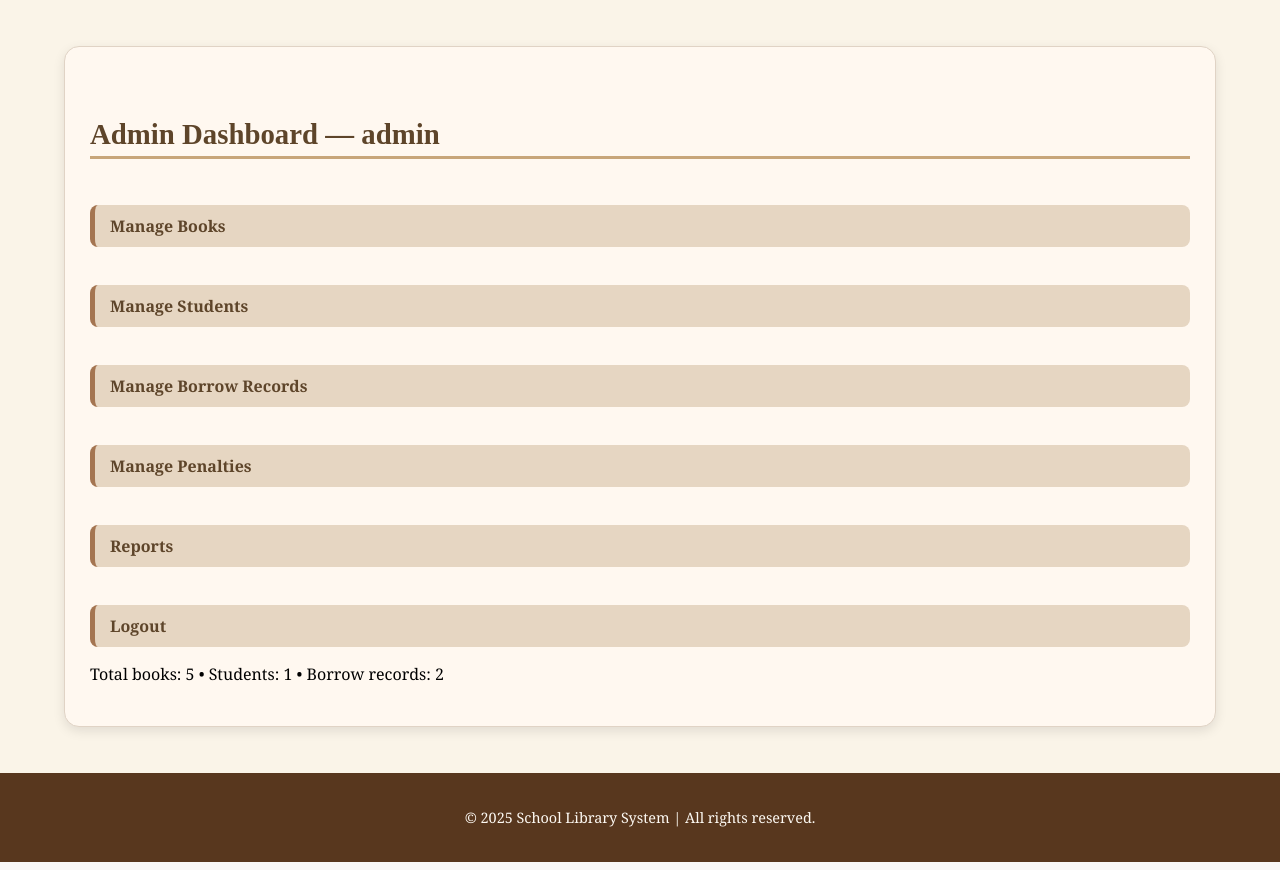
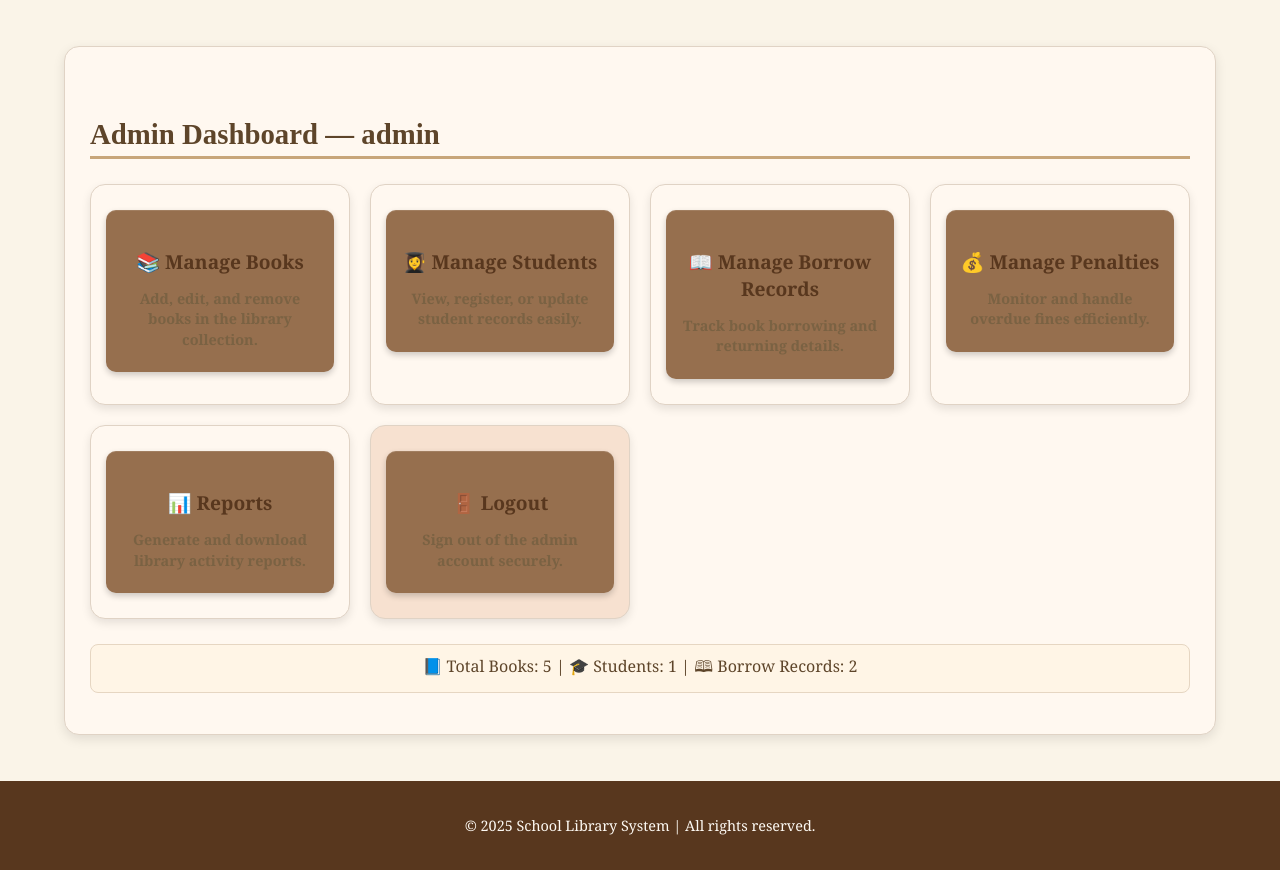
Before and after one commit to roxanne325/gabayan, a Flask app: page /admin in a window 1280 px wide. Shown: the part 93-963 px from the top of the page. Run offline with Flask 3, Linux system fonts and the light colour scheme; a user stored in the database is signed in; data comes from the database, SQL or seed files in the repository; both versions use the stored data as it was after the commit.

Commit message:
edited SCHOOL LIBRARY SYSTEM1

```diff
--- a/static/style.css
+++ b/static/style.css
@@ -398,3 +398,82 @@ footer p {
         margin-top: 25px;
     }
 }
+
+.dashboard-cards {
+  display: grid;
+  grid-template-columns: repeat(auto-fit, minmax(230px, 1fr));
+  gap: 20px;
+  margin: 25px 0;
+}
+
+.card {
+  background-color: #FFF8F0;
+  border: 1px solid #E0D3C5;
+  border-radius: 15px;
+  box-shadow: 0 4px 10px rgba(0,0,0,0.1);
+  text-align: center;
+  padding: 25px 15px;
+  transition: all 0.3s ease;
+}
+
+.card a {
+  text-decoration: none;
+  color: #5E452A;
+  display: block;
+}
+
+.card h3 {
+  font-size: 1.2rem;
+  margin-bottom: 10px;
+  color: #58371E;
+}
+
+.card p {
+  font-size: 0.9rem;
+  color: #7A6243;
+  line-height: 1.4;
+}
+
+.card:hover {
+  background-color: #FAF0E0;
+  transform: translateY(-6px);
+  box-shadow: 0 8px 16px rgba(0,0,0,0.15);
+}
+
+.logout-card {
+  background-color: #F7E1D0;
+}
+
+.logout-card:hover {
+  background-color: #F5C6AA;
+}
+
+.summary {
+  margin-top: 25px;
+  text-align: center;
+  font-size: 1rem;
+  color: #5E452A;
+  background: #FFF5E6;
+  border-radius: 8px;
+  padding: 10px;
+  border: 1px solid #E6D6C2;
+}
+
+.action-buttons {
+  display: flex;
+  justify-content: center;
+  align-items: center;
+  gap: 10px;
+}
+
+.action-buttons a,
+.action-buttons button {
+  display: inline-block;
+  padding: 6px 12px;
+  min-width: auto;
+  margin: 0;
+}
+
+.action-buttons form {
+  display: inline;
+}
--- a/templates/admin_dashboard.html
+++ b/templates/admin_dashboard.html
@@ -1,14 +1,54 @@
 {% extends 'base.html' %}
 {% block content %}
 <h2>Admin Dashboard — {{ session.username }}</h2>
-<ul class="nav-list">
-  <li><a href="{{ url_for('admin_books') }}">Manage Books</a></li>
-  <li><a href="{{ url_for('admin_students') }}">Manage Students</a></li>
-  <li><a href="{{ url_for('admin_borrow_records') }}">Manage Borrow Records</a></li>
-  <li><a href="{{ url_for('admin_penalties') }}">Manage Penalties</a></li>
-  <li><a href="{{ url_for('admin_reports') }}">Reports</a></li>
-  <li><a href="{{ url_for('logout') }}">Logout</a></li>
-</ul>
 
-<p>Total books: {{ total_books }} • Students: {{ total_students }} • Borrow records: {{ total_borrows }}</p>
+<div class="dashboard-cards">
+  <div class="card">
+    <a href="{{ url_for('admin_books') }}">
+      <h3>📚 Manage Books</h3>
+      <p>Add, edit, and remove books in the library collection.</p>
+    </a>
+  </div>
+
+  <div class="card">
+    <a href="{{ url_for('admin_students') }}">
+      <h3>👩‍🎓 Manage Students</h3>
+      <p>View, register, or update student records easily.</p>
+    </a>
+  </div>
+
+  <div class="card">
+    <a href="{{ url_for('admin_borrow_records') }}">
+      <h3>📖 Manage Borrow Records</h3>
+      <p>Track book borrowing and returning details.</p>
+    </a>
+  </div>
+
+  <div class="card">
+    <a href="{{ url_for('admin_penalties') }}">
+      <h3>💰 Manage Penalties</h3>
+      <p>Monitor and handle overdue fines efficiently.</p>
+    </a>
+  </div>
+
+  <div class="card">
+    <a href="{{ url_for('admin_reports') }}">
+      <h3>📊 Reports</h3>
+      <p>Generate and download library activity reports.</p>
+    </a>
+  </div>
+
+  <div class="card logout-card">
+    <a href="{{ url_for('logout') }}">
+      <h3>🚪 Logout</h3>
+      <p>Sign out of the admin account securely.</p>
+    </a>
+  </div>
+</div>
+
+<p class="summary">
+  📘 Total Books: {{ total_books }} |
+  🎓 Students: {{ total_students }} |
+  🕮 Borrow Records: {{ total_borrows }}
+</p>
 {% endblock %}
--- a/templates/index.html
+++ b/templates/index.html
@@ -13,7 +13,7 @@
       </div>
     </section>
 
-    <h3>Available Books (public view)</h3>
+    <h3>Available Books </h3>
 
     {% if books %}
       <table class="table" style="max-width: 800px;"> <tr>
```
Also changed, not shown: templates/admin_books.html (+5 -5 lines), templates/admin_borrow_records.html (+8 -8 lines), library.db, static/library-logo.png (added).
